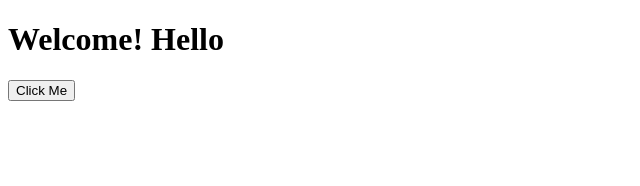
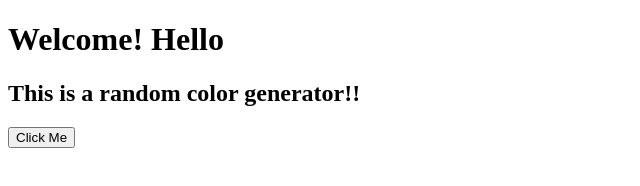
Before and after one commit to merinmat/random_colors, a plain HTML site: page index.html in a window 1280 px wide. Shown: the whole page, without its empty margins (0-640 px from the left). Drawn offline with Linux system fonts and the light colour scheme.

Commit message:
adding text

```diff
--- a/index.html
+++ b/index.html
@@ -10,6 +10,7 @@
 
 <body>
     <h1>Welcome! Hello</h1>
+    <h2>This is a random color generator!!</h2>
     <button>Click Me</button>
     <script src="app.js"></script>
 </body>
```
